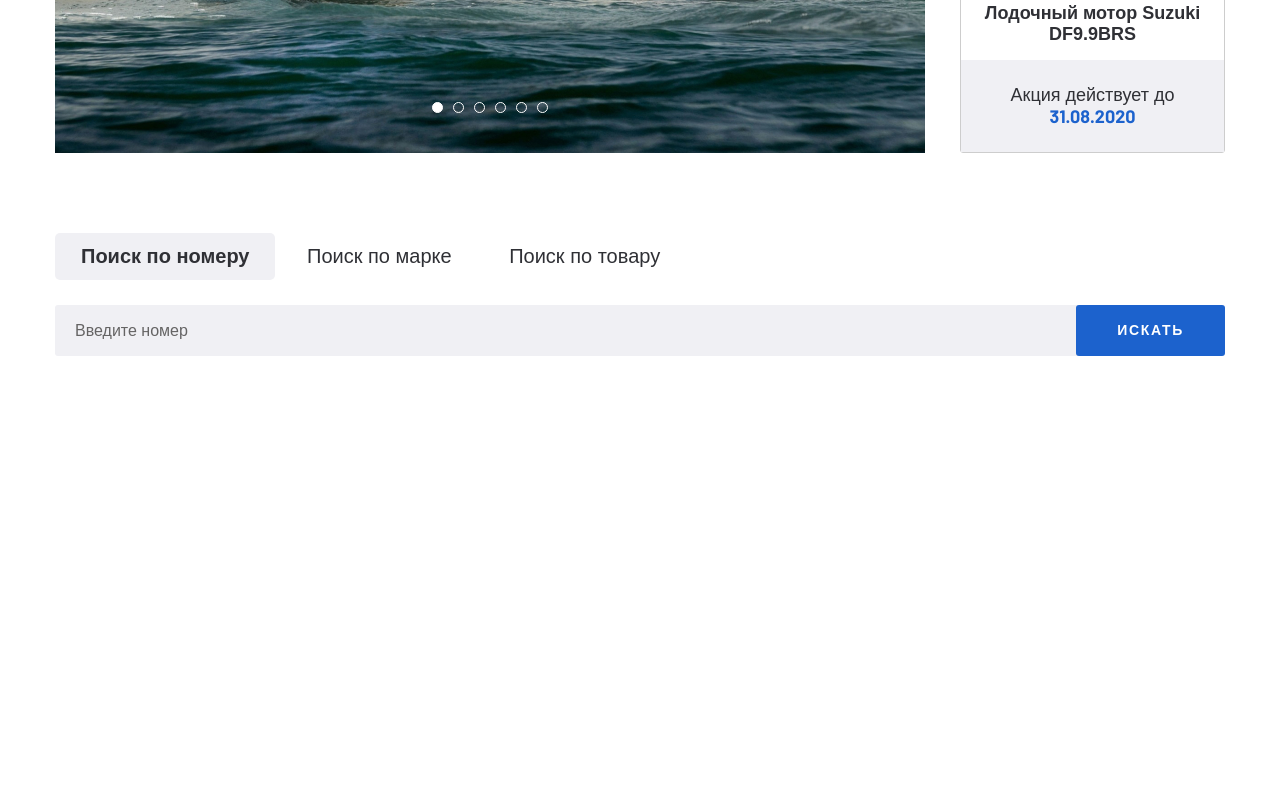
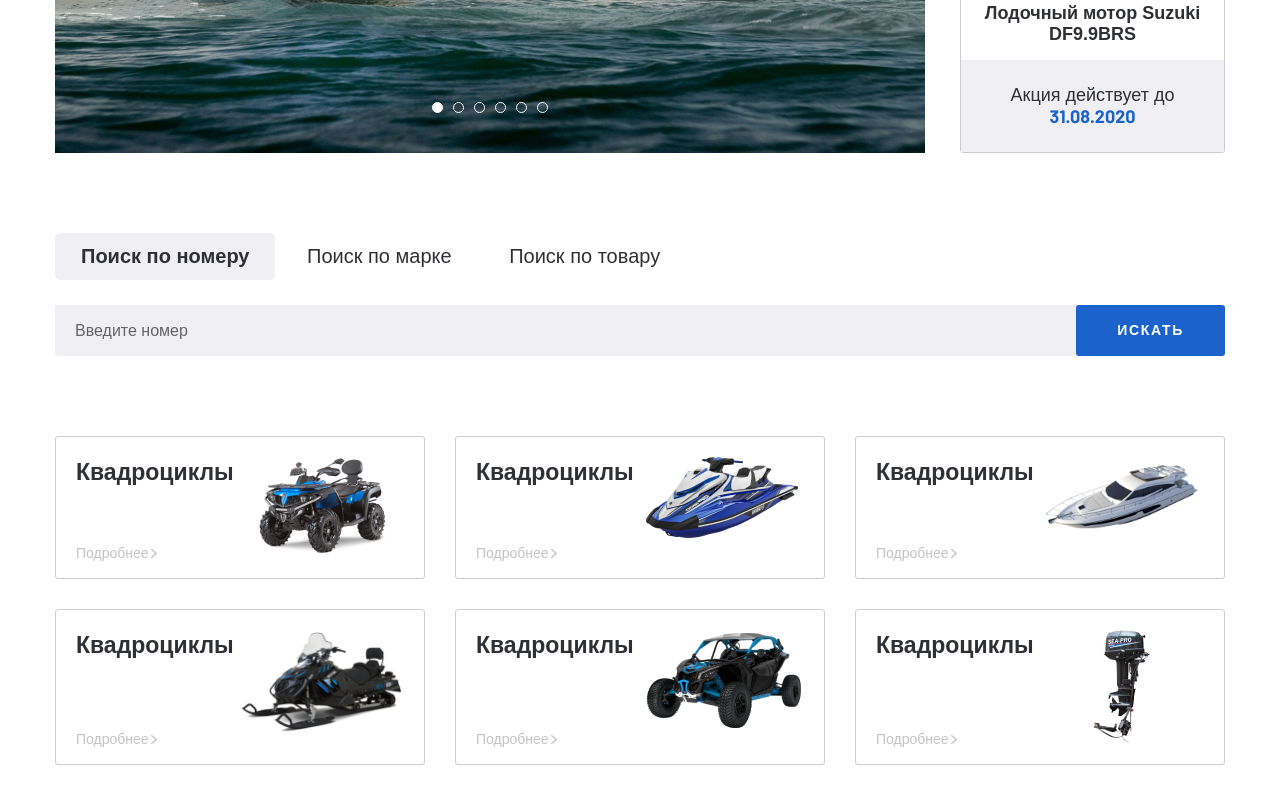
Before and after one commit to DenisPas/MotoStore, a plain HTML site: page index.html in a window 1280 px wide. Shown: the part 503-1306 px from the top of the page. Before the commit the page ends 973 px from the top, so only its background shows below. Drawn offline with nearby package versions, Linux system fonts and the light colour scheme.

Commit message:
forth part

```diff
--- a/css/style.css
+++ b/css/style.css
@@ -377,3 +377,63 @@ padding: 17px 41px;
 border: none;
 margin-left: -3px;
 }
+
+.categories__inner{
+	display: flex;
+	justify-content: space-between;
+	flex-wrap: wrap;
+}
+
+.categories__item{
+	margin-bottom: 30px;
+	border-radius: 3px;
+	border: 1px solid #cdcdcd;
+	width: 370px;
+	display: flex;
+	padding: 20px 20px 16px;
+	justify-content: space-between;
+	transition: all .3s;
+}
+
+.categories__item-info{
+	width: 50%;
+	display: flex;
+	flex-direction: column;
+	justify-content: space-between;
+}
+
+.categories__item-img{
+	text-align: center;
+	width: 50%;
+}
+
+.categories__item-img img{
+	max-width: 100%;
+}
+
+.categories__item-title{
+	font-weight: 700;
+	font-family: 'Barlow', sans-serif;
+	font-size: 23px;
+	line-height: 28px;
+	transition: all .3s;
+}
+
+.categories__item:hover{
+	box-shadow: 3px 3px 20px rgba(50,50,50,0.25);
+}
+
+.categories__item:hover .categories__item-title{
+	color: #1c62cd;
+	}
+
+.categories__item-text{
+font-size: 14px;
+color: #c4c4c4;
+line-height: 17px;
+}
+
+.categories__item-text::after{
+	content: url('../images/line-arrow.svg');
+	padding-left: 2px;
+}
--- a/index.html
+++ b/index.html
@@ -135,7 +135,7 @@
 		</div>
 	</section>
 
-	<section class="search page-section">
+	<div class="search page-section">
 		<div class="container">
 			<div class="search__inner">
 				<div class="search__tabs">
@@ -165,6 +165,67 @@
 				</div>
 			</div>
 		</div>
+	</div>
+
+	<section class="categories page-section">
+		<div class="container">
+			<div class="categories__inner">
+				<a href="#" class="categories__item">
+					<div class="categories__item-info">
+						<h4 class="categories__item-title">Квадроциклы</h4>
+						<p class="categories__item-text">Подробнее</p>
+					</div>
+					<div class="categories__item-img">
+						<img src="images/categories-1.png" alt="">
+					</div>
+				</a>
+				<a href="#" class="categories__item">
+					<div class="categories__item-info">
+						<h4 class="categories__item-title">Квадроциклы</h4>
+						<p class="categories__item-text">Подробнее</p>
+					</div>
+					<div class="categories__item-img">
+						<img src="images/categories-2.png" alt="">
+					</div>
+				</a>
+				<a href="#" class="categories__item">
+					<div class="categories__item-info">
+						<h4 class="categories__item-title">Квадроциклы</h4>
+						<p class="categories__item-text">Подробнее</p>
+					</div>
+					<div class="categories__item-img">
+						<img src="images/categories-3.png" alt="">
+					</div>
+				</a>
+				<a href="#" class="categories__item">
+					<div class="categories__item-info">
+						<h4 class="categories__item-title">Квадроциклы</h4>
+						<p class="categories__item-text">Подробнее</p>
+					</div>
+					<div class="categories__item-img">
+						<img src="images/categories-4.png" alt="">
+					</div>
+				</a>
+				<a href="#" class="categories__item">
+					<div class="categories__item-info">
+						<h4 class="categories__item-title">Квадроциклы</h4>
+						<p class="categories__item-text">Подробнее</p>
+					</div>
+					<div class="categories__item-img">
+						<img src="images/categories-5.png" alt="">
+					</div>
+				</a>
+				<a href="#" class="categories__item">
+					<div class="categories__item-info">
+						<h4 class="categories__item-title">Квадроциклы</h4>
+						<p class="categories__item-text">Подробнее</p>
+					</div>
+					<div class="categories__item-img">
+						<img src="images/categories-6.png" alt="">
+					</div>
+				</a>
+			</div>
+		</div>
 	</section>
 
 	<script src="https://ajax.googleapis.com/ajax/libs/jquery/3.4.1/jquery.min.js"></script>
```
Also changed, not shown: images/categories-1.png (added), images/categories-2.png (added), images/categories-3.png (added), images/categories-4.png (added), images/categories-5.png (added), images/categories-6.png (added), images/line-arrow.svg (added).
